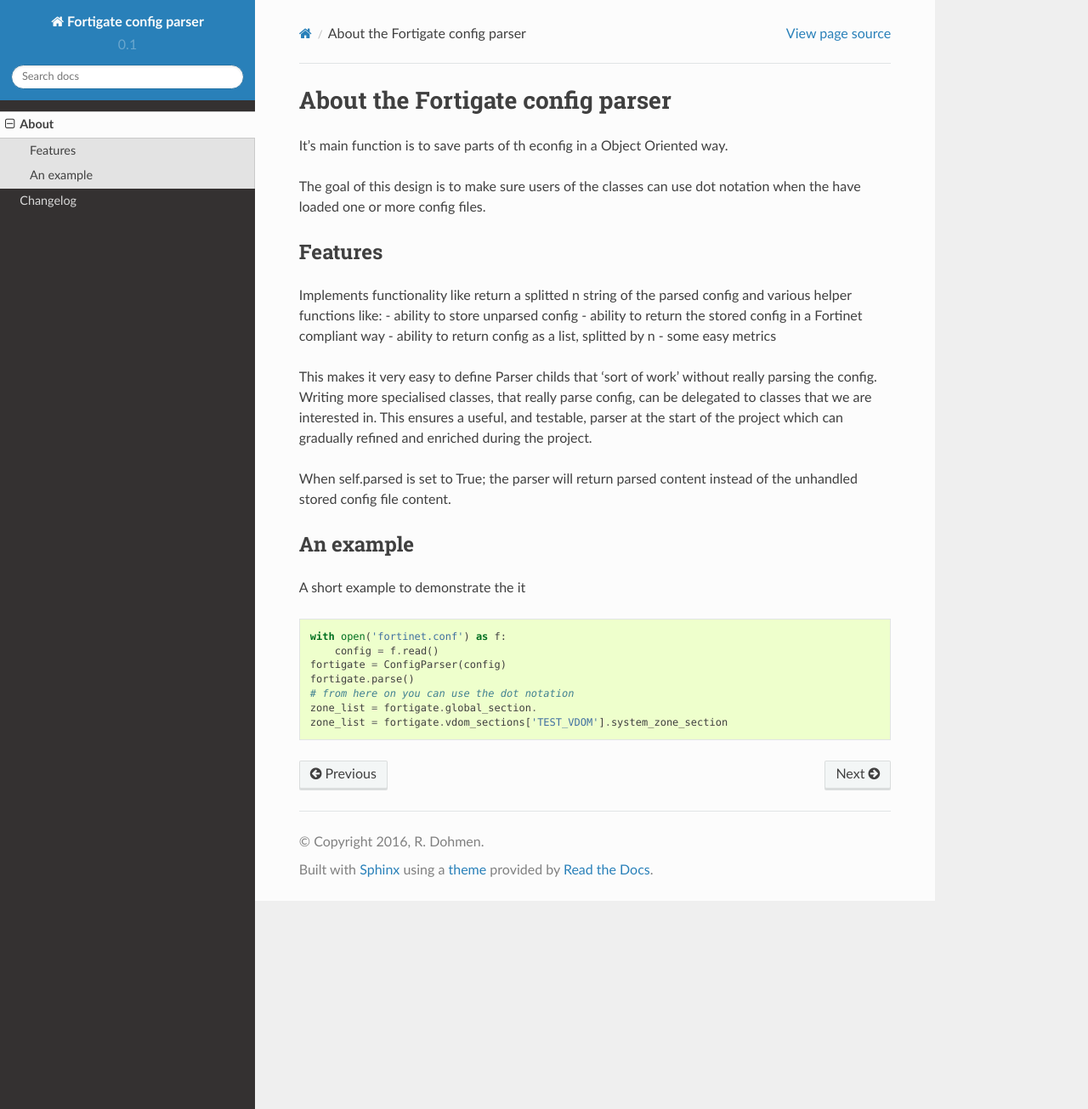
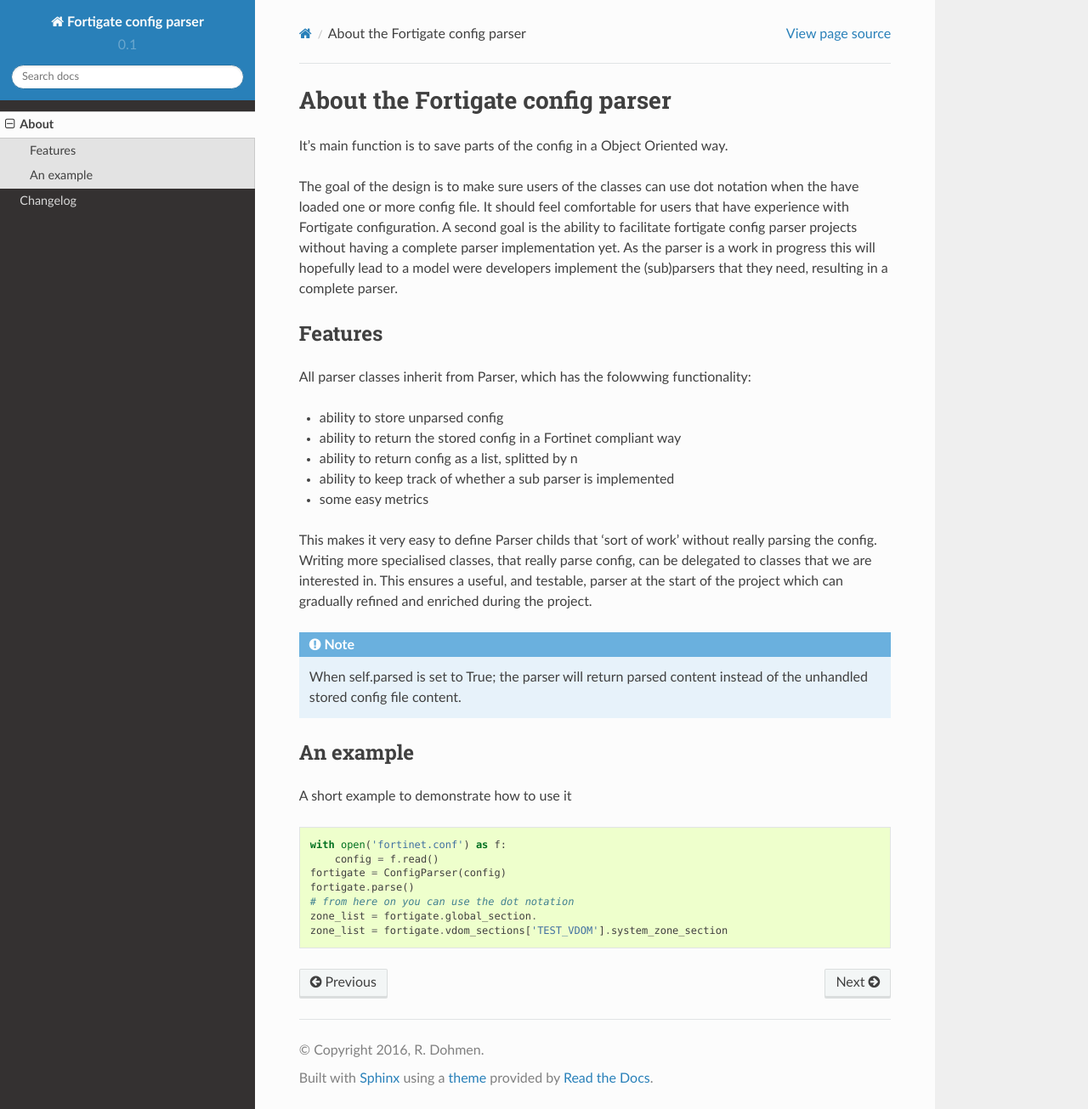
Before and after one commit to acidjunk/fortigate-config-parser, a Sphinx documentation site: the page built from docs/about.rst, in a window 1280 px wide and 1305 px high. Shown: the whole window at 85% size. Built offline with Sphinx 7.4.7 and the Read the Docs theme 2.0.0, drawn with Linux system fonts in a browser that asks for light colours; pages that are not in the unit, such as notebooks, are missing from menus.

Commit message:
Updated docs

```diff
--- a/docs/about.rst
+++ b/docs/about.rst
@@ -1,18 +1,22 @@
 About the Fortigate config parser
 ^^^^^^^^^^^^^^^^^^^^^^^^^^^^^^^^^
 
-It's main function is to save parts of th econfig in a Object Oriented way.
+It's main function is to save parts of the config in a Object Oriented way.
 
-The goal of this design is to make sure users of the classes can use dot notation when the have loaded one or more
-config files.
-
+The goal of the design is to make sure users of the classes can use dot notation when the have loaded one or more
+config file. It should feel comfortable for users that have experience with Fortigate configuration. A second goal is
+the ability to facilitate fortigate config parser projects without having a complete parser implementation yet. As the
+parser is a work in progress this will hopefully lead to a model were developers implement the (sub)parsers that they
+need, resulting in a complete parser.
 
 Features
 --------
-Implements functionality like return a splitted \n string of the parsed config and various helper functions like:
+All parser classes inherit from Parser, which has the folowwing functionality:
+
 - ability to store unparsed config
 - ability to return the stored config in a Fortinet compliant way
 - ability to return config as a list, splitted by \n
+- ability to keep track of whether a sub parser is implemented
 - some easy metrics
 
 This makes it very easy to define Parser childs that 'sort of work' without really parsing the config.
@@ -20,12 +24,13 @@
 This ensures a useful, and testable, parser at the start of the project which can gradually refined and enriched
 during the project.
 
-When self.parsed is set to True; the parser will return parsed content instead of the unhandled stored config file
-content.
+.. note::
+    When self.parsed is set to True; the parser will return parsed content instead of the unhandled stored config file
+    content.
 
 An example
 ----------
-A short example to demonstrate the it
+A short example to demonstrate how to use it
 
 .. code-block:: python
 
--- a/docs/index.rst
+++ b/docs/index.rst
@@ -5,6 +5,8 @@
 
 Welcome to Fortigate config parser's documentation!
 ===================================================
+
+The project can be found on github: <https://github.com/acidjunk/fortigate-config-parser>
 
 Contents:
 
```
